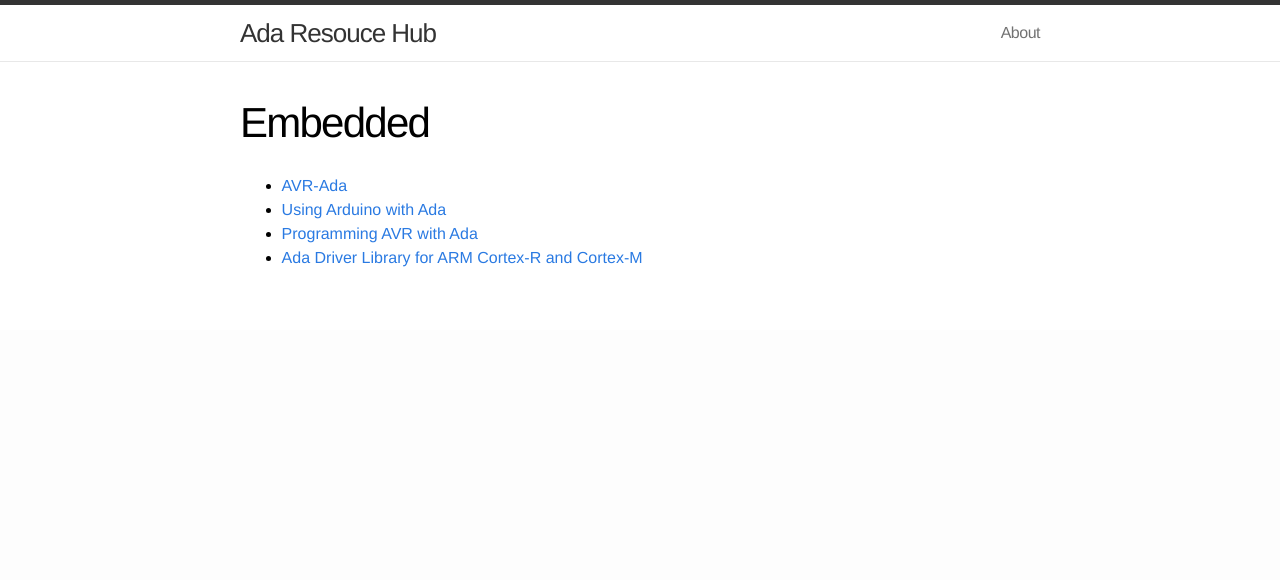
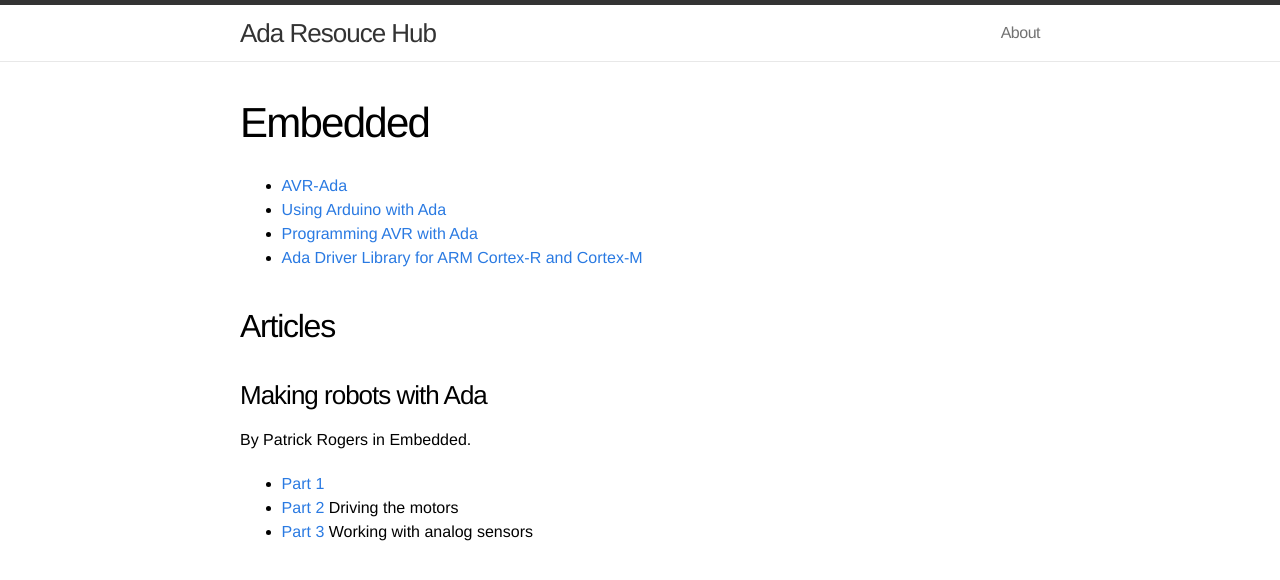
Before and after one commit to quornings/quornings.github.io, a Jekyll site: the page built from ada/embedded.md, in a window 1280 px wide. Shown: the top 580 px of the page. Built offline with Jekyll 4.4.1, drawn with Linux system fonts in a browser that asks for light colours.

Commit message:
Add Making robots with Ada

```diff
--- a/ada/embedded.md
+++ b/ada/embedded.md
@@ -7,3 +7,12 @@ title: Embedded
 - [Using Arduino with Ada](http://arduino.ada-language.com/building-avr-gnat-for-avr-ada.html)
 - [Programming AVR with Ada](https://wiki.kucia.net/doku.php?id=projects:avrada)
 - [Ada Driver Library for ARM Cortex-R and Cortex-M](https://community.arm.com/developer/ip-products/system/b/embedded-blog/posts/ada-driver-library-for-arm-cortex-m-r---part-1-2)
+
+## Articles
+
+### Making robots with Ada
+By Patrick Rogers in Embedded.
+
+- [Part 1](https://www.embedded.com/making-robots-with-ada/)
+- [Part 2](https://www.embedded.com/making-robots-with-ada-part-2-driving-the-motors/) Driving the motors
+- [Part 3](https://www.embedded.com/making-robots-with-ada-part-3-working-with-analog-sensors/) Working with analog sensors
```
